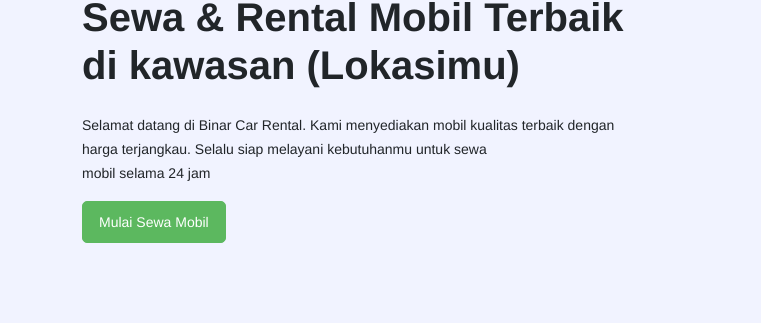
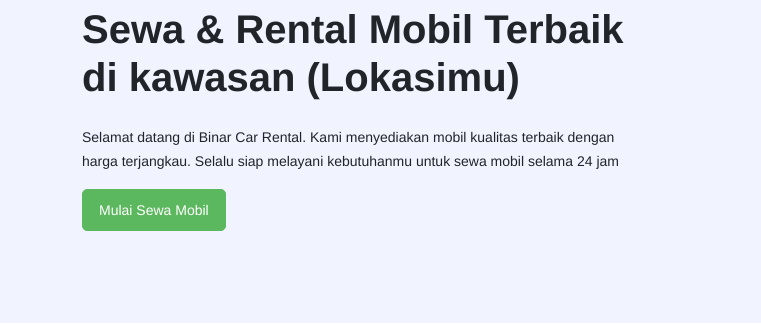
Before and after one commit to annasabdulloh/landingpage-Binar, a plain HTML site: page index.html in a window 1280 px wide. Shown: the part 231-557 px from the top of the page, 0-761 px from the left. Drawn offline with nearby package versions, Linux system fonts and the light colour scheme; grey boxes are pictures that could not be loaded.

Commit message:
Update index.html

```diff
--- a/index.html
+++ b/index.html
@@ -47,7 +47,7 @@
             <div class="row d-flex justify-content-center align-items-center">
                 <div class="col-md-6 tagline mt-sm-5 mt-md-0 pt-5">
                     <h1 class="fw-bold pt-xl-5 pb-3">Sewa & Rental Mobil Terbaik di kawasan (Lokasimu) </h1>
-                    <p class="fw-normal"><small>Selamat datang di Binar Car Rental. Kami menyediakan mobil kualitas terbaik dengan harga terjangkau. Selalu siap melayani kebutuhanmu untuk sewa<br> mobil selama 24 jam</small></p>
+                    <p class="fw-normal"><small>Selamat datang di Binar Car Rental. Kami menyediakan mobil kualitas terbaik dengan harga terjangkau. Selalu siap melayani kebutuhanmu untuk sewa mobil selama 24 jam</small></p>
                     <a href="www.registrasi.com" target="_blank" class="btn btn-success"><small>Mulai Sewa Mobil</small></a>
                 </div>
                 <div class="col-md-6 offset-md-0 pt-5 d-flex justify-content-center align-items-center img-mobil">
```
